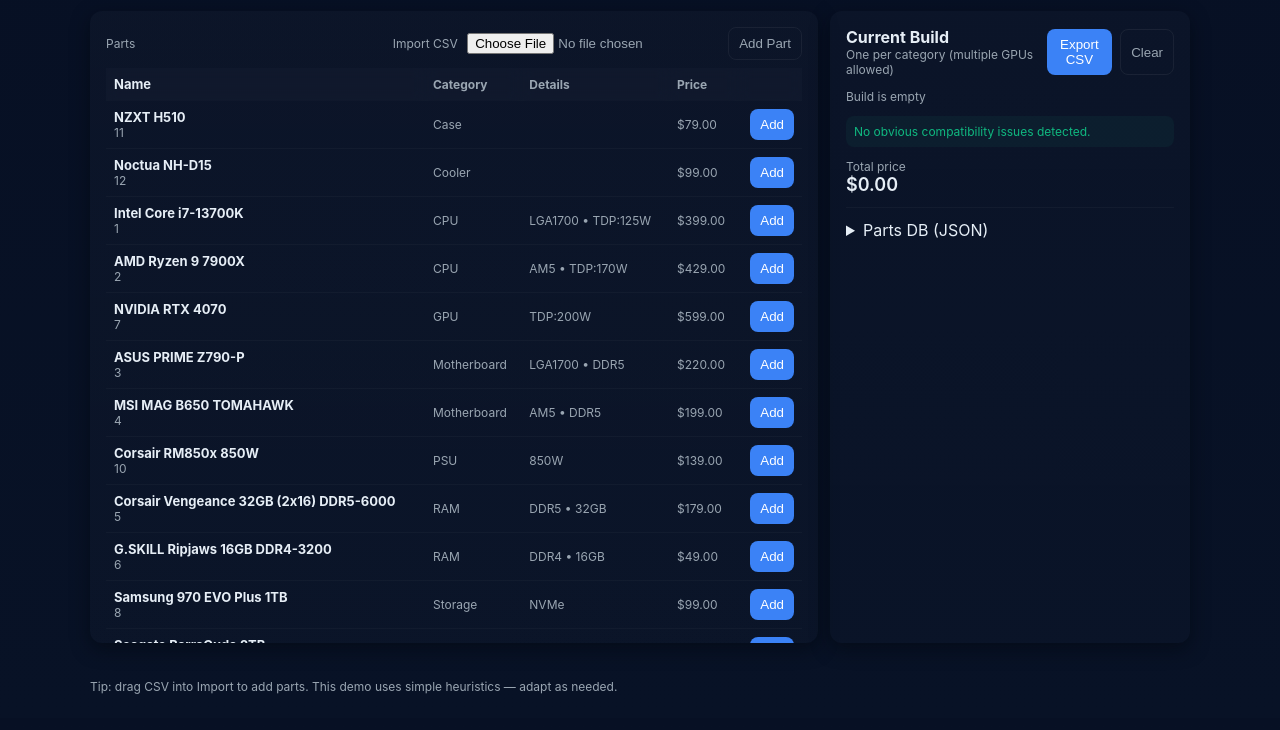
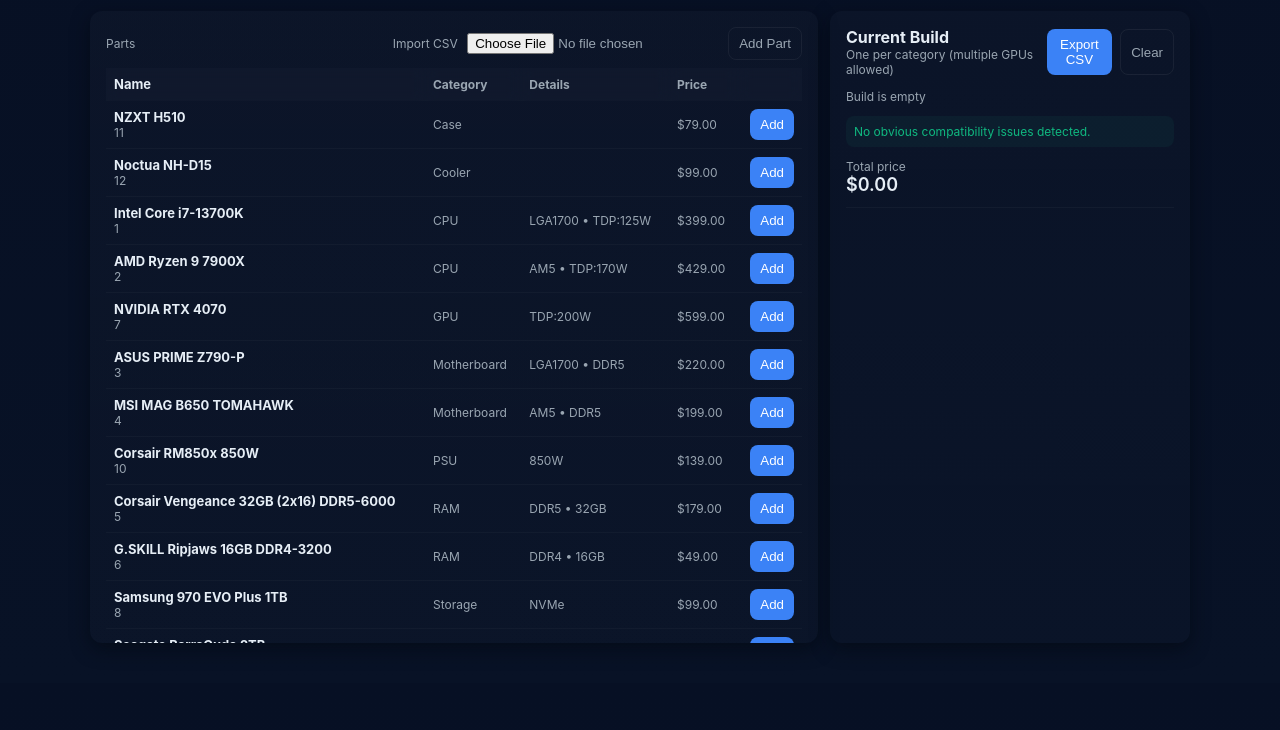
Before and after one commit to julianmetts/pc-part-pro-, a plain HTML site: page Tech Part Picker.html in a window 1280 px wide. Shown: the part 70-800 px from the top of the page. Drawn offline with Linux system fonts and the light colour scheme.

Commit message:
Update Tech Part Picker.html
Removed footer and parts database from visible page.

```diff
--- a/Tech Part Picker.html
+++ b/Tech Part Picker.html
@@ -27,7 +27,6 @@
     .issue{background:rgba(239,68,68,0.1);color:var(--danger);padding:8px;border-radius:8px;margin-top:8px}
     .ok{background:rgba(16,185,129,0.06);color:var(--success);padding:8px;border-radius:8px;margin-top:8px}
     .muted{color:var(--muted)}
-    footer{margin-top:20px;font-size:13px;color:var(--muted)}
     .file-input{display:inline-block}
     @media (max-width:880px){.grid{grid-template-columns:1fr;}.build{position:relative;top:0}}
   </style>
@@ -85,17 +84,9 @@
         </div>
 
         <hr style="margin:12px 0;border:none;border-top:1px solid rgba(255,255,255,0.03)">
-
-        <div>
-          <details>
-            <summary style="cursor:pointer">Parts DB (JSON)</summary>
-            <pre id="partsJson" style="max-height:200px;overflow:auto;background:rgba(255,255,255,0.02);padding:8px;border-radius:8px;margin-top:8px;font-size:12px"></pre>
-          </details>
-        </div>
       </aside>
     </div>
 
-    <footer class="muted small">Tip: drag CSV into Import to add parts. This demo uses simple heuristics — adapt as needed.</footer>
   </div>
 
 <script>
```
